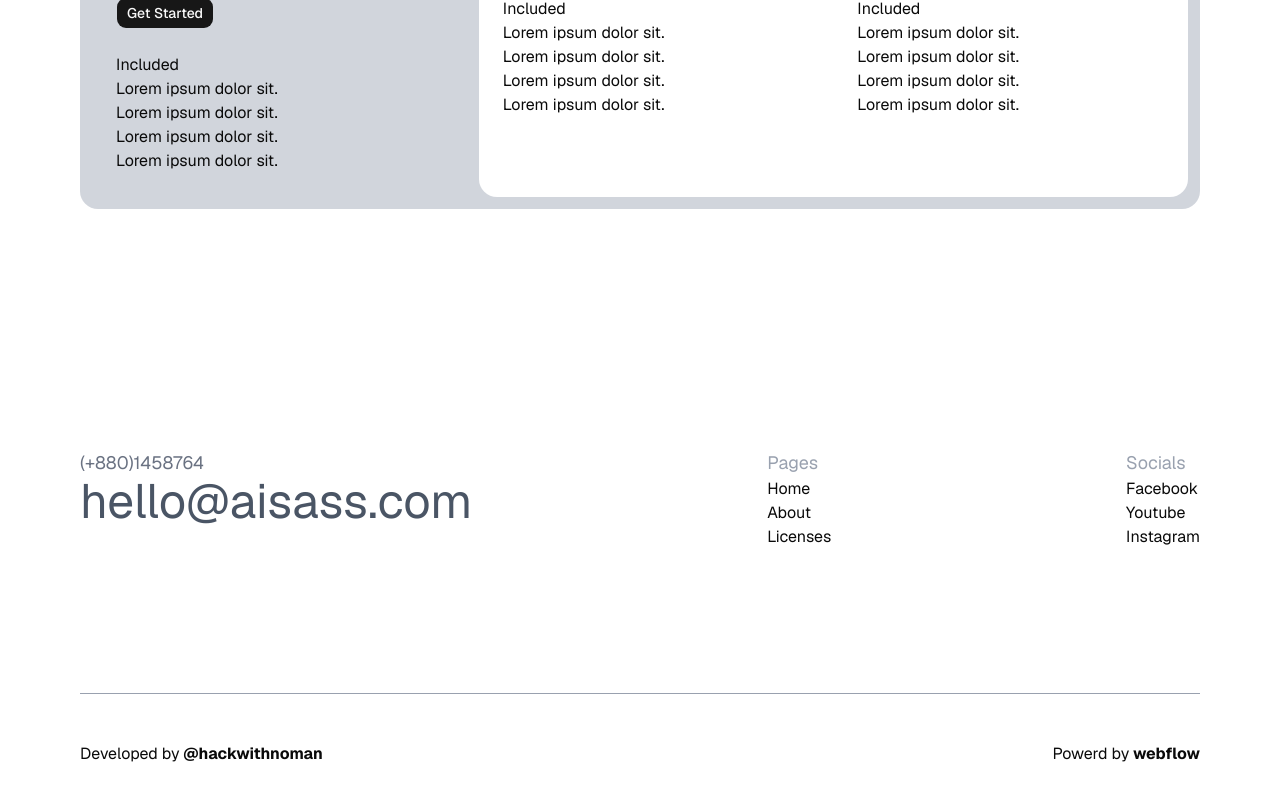
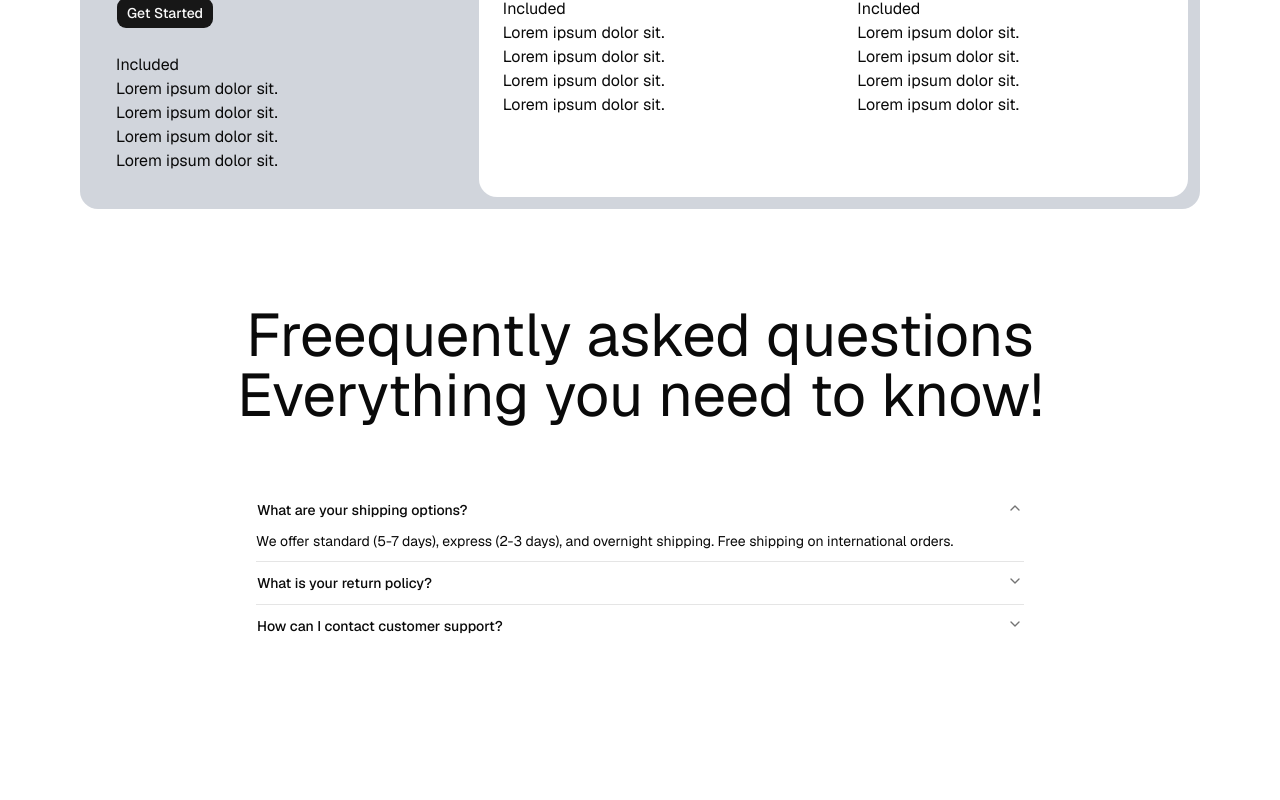
Before and after one commit to HackWithNoman/shadcn-aceternity, a Next.js app: page / in a window 1280 px wide. Shown: the part 2372-3172 px from the top of the page. Built offline with nearby package versions, Linux system fonts and the light colour scheme.

Commit message:
added faq

```diff
--- a/app/page.tsx
+++ b/app/page.tsx
@@ -1,3 +1,4 @@
+import FAQ from "@/components/home/faq/Index"
 import Features from "@/components/home/features/Index"
 import Footer from "@/components/home/footer/Index"
 import Hero from "@/components/home/hero/Heor"
@@ -13,6 +14,7 @@
       <Features />
       <HowItWorks />
       <Pricing />
+      <FAQ />
       <Footer />
     </section>
   )
--- /dev/null
+++ b/components/home/faq/Accordion.tsx
@@ -0,0 +1,39 @@
+import {
+  Accordion,
+  AccordionContent,
+  AccordionItem,
+  AccordionTrigger,
+} from "@/components/ui/accordion"
+
+export function FaqAccordion() {
+  return (
+    <Accordion
+      type="single"
+      collapsible
+      defaultValue="shipping"
+      className="max-w-3xl text-left"
+    >
+      <AccordionItem value="shipping">
+        <AccordionTrigger>What are your shipping options?</AccordionTrigger>
+        <AccordionContent>
+          We offer standard (5-7 days), express (2-3 days), and overnight
+          shipping. Free shipping on international orders.
+        </AccordionContent>
+      </AccordionItem>
+      <AccordionItem value="returns">
+        <AccordionTrigger>What is your return policy?</AccordionTrigger>
+        <AccordionContent>
+          Returns accepted within 30 days. Items must be unused and in original
+          packaging. Refunds processed within 5-7 business days.
+        </AccordionContent>
+      </AccordionItem>
+      <AccordionItem value="support">
+        <AccordionTrigger>How can I contact customer support?</AccordionTrigger>
+        <AccordionContent>
+          Reach us via email, live chat, or phone. We respond within 24 hours
+          during business days.
+        </AccordionContent>
+      </AccordionItem>
+    </Accordion>
+  )
+}
--- /dev/null
+++ b/components/home/faq/Index.tsx
@@ -0,0 +1,15 @@
+import { FaqAccordion } from "./Accordion"
+
+function FAQ() {
+  return (
+    <section className="mt-24 flex flex-col items-center text-center">
+      <h2 className="mb-16 text-6xl">
+        Freequently asked questions <br /> Everything you need to know!
+      </h2>
+
+      <FaqAccordion />
+    </section>
+  )
+}
+
+export default FAQ
--- /dev/null
+++ b/components/ui/accordion.tsx
@@ -0,0 +1,81 @@
+"use client"
+
+import * as React from "react"
+import { Accordion as AccordionPrimitive } from "radix-ui"
+
+import { cn } from "@/lib/utils"
+import { ChevronDownIcon, ChevronUpIcon } from "lucide-react"
+
+function Accordion({
+  className,
+  ...props
+}: React.ComponentProps<typeof AccordionPrimitive.Root>) {
+  return (
+    <AccordionPrimitive.Root
+      data-slot="accordion"
+      className={cn("flex w-full flex-col", className)}
+      {...props}
+    />
+  )
+}
+
+function AccordionItem({
+  className,
+  ...props
+}: React.ComponentProps<typeof AccordionPrimitive.Item>) {
+  return (
+    <AccordionPrimitive.Item
+      data-slot="accordion-item"
+      className={cn("not-last:border-b", className)}
+      {...props}
+    />
+  )
+}
+
+function AccordionTrigger({
+  className,
+  children,
+  ...props
+}: React.ComponentProps<typeof AccordionPrimitive.Trigger>) {
+  return (
+    <AccordionPrimitive.Header className="flex">
+      <AccordionPrimitive.Trigger
+        data-slot="accordion-trigger"
+        className={cn(
+          "group/accordion-trigger relative flex flex-1 items-start justify-between rounded-lg border border-transparent py-2.5 text-left text-sm font-medium transition-all outline-none hover:underline focus-visible:border-ring focus-visible:ring-3 focus-visible:ring-ring/50 focus-visible:after:border-ring disabled:pointer-events-none disabled:opacity-50 **:data-[slot=accordion-trigger-icon]:ml-auto **:data-[slot=accordion-trigger-icon]:size-4 **:data-[slot=accordion-trigger-icon]:text-muted-foreground",
+          className
+        )}
+        {...props}
+      >
+        {children}
+        <ChevronDownIcon data-slot="accordion-trigger-icon" className="pointer-events-none shrink-0 group-aria-expanded/accordion-trigger:hidden" />
+        <ChevronUpIcon data-slot="accordion-trigger-icon" className="pointer-events-none hidden shrink-0 group-aria-expanded/accordion-trigger:inline" />
+      </AccordionPrimitive.Trigger>
+    </AccordionPrimitive.Header>
+  )
+}
+
+function AccordionContent({
+  className,
+  children,
+  ...props
+}: React.ComponentProps<typeof AccordionPrimitive.Content>) {
+  return (
+    <AccordionPrimitive.Content
+      data-slot="accordion-content"
+      className="overflow-hidden text-sm data-open:animate-accordion-down data-closed:animate-accordion-up"
+      {...props}
+    >
+      <div
+        className={cn(
+          "h-(--radix-accordion-content-height) pt-0 pb-2.5 [&_a]:underline [&_a]:underline-offset-3 [&_a]:hover:text-foreground [&_p:not(:last-child)]:mb-4",
+          className
+        )}
+      >
+        {children}
+      </div>
+    </AccordionPrimitive.Content>
+  )
+}
+
+export { Accordion, AccordionItem, AccordionTrigger, AccordionContent }
```
